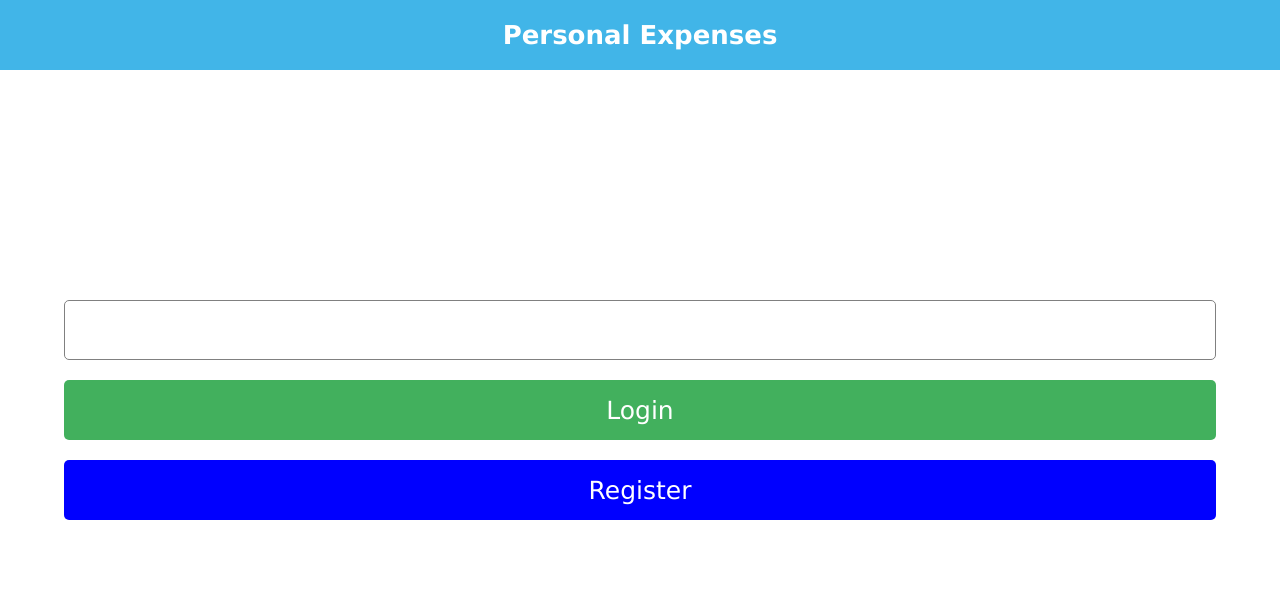
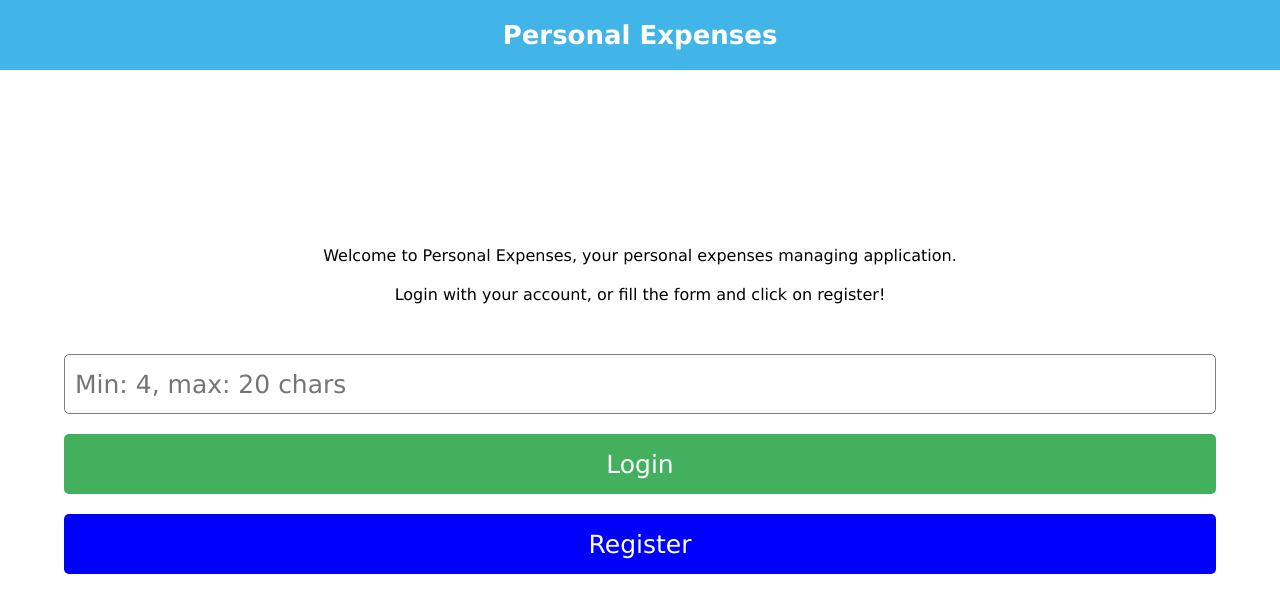
Before and after one commit to tadeuasarro/track-app, a React (Create React App) app: page /measures in a window 1280 px wide. Shown: the top 612 px of the page. Built offline with nearby package versions, Linux system fonts and the light colour scheme.

Commit message:
Run estylelint

```diff
--- a/src/containers/login/Login.js
+++ b/src/containers/login/Login.js
@@ -37,8 +37,12 @@ const Login = () => {
 
   return (
     <div className="login-container">
+      <div className="instructions">
+        <p>Welcome to Personal Expenses, your personal expenses managing application.</p>
+        <p>Login with your account, or fill the form and click on register!</p>
+      </div>
       <form className="login-form">
-        <input id="login-input" className="login-input" type="text" />
+        <input id="login-input" placeholder="Min: 4, max: 20 chars" className="login-input" type="text" />
         <button onClick={() => handleLoginClick()} className="login-button" type="button">Login</button>
         <button onClick={() => handleRegisterClick()} className="register-button" type="button">Register</button>
       </form>
--- a/src/containers/login/login.css
+++ b/src/containers/login/login.css
@@ -1,8 +1,19 @@
 .login-container {
   height: calc(100vh - 120px);
   display: flex;
+  flex-direction: column;
   justify-content: center;
   align-items: center;
+}
+
+.login-container p {
+  margin-bottom: 20px;
+}
+
+.instructions {
+  margin-bottom: 30px;
+  text-align: center;
+  width: 90%;
 }
 
 .login-form {
--- a/src/containers/measures/measures.css
+++ b/src/containers/measures/measures.css
@@ -35,7 +35,6 @@
 }
 
 .measures-container h3 {
-  font-size: larger;
   padding: 20px;
   text-align: center;
   font-size: 25px;
--- a/src/containers/more/more.css
+++ b/src/containers/more/more.css
@@ -21,7 +21,6 @@
   color: white;
   border-radius: 5px;
   text-align: center;
-  width: 100%;
   padding: 15px;
   font-size: 20px;
   width: 90%;
--- a/src/containers/progress/progress.css
+++ b/src/containers/progress/progress.css
@@ -13,9 +13,6 @@
   text-align: center;
   justify-content: space-evenly;
   margin: 20px 0;
-}
-
-.progress-expent{
   color: red;
 }
 
```
Also changed, not shown: src/components/footer/footer.css (line endings or trailing spaces), src/components/navbar/navbar.css (line endings or trailing spaces).
